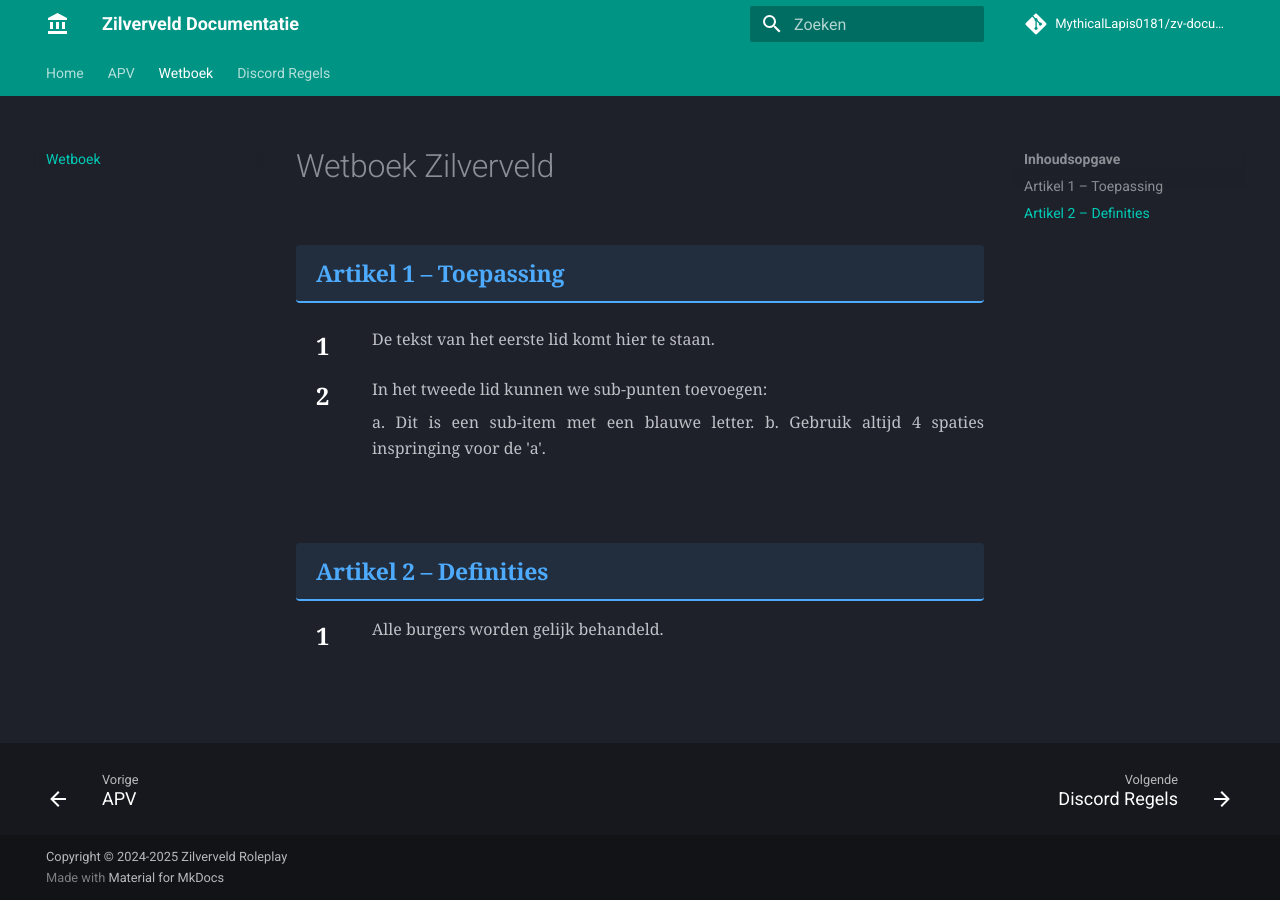
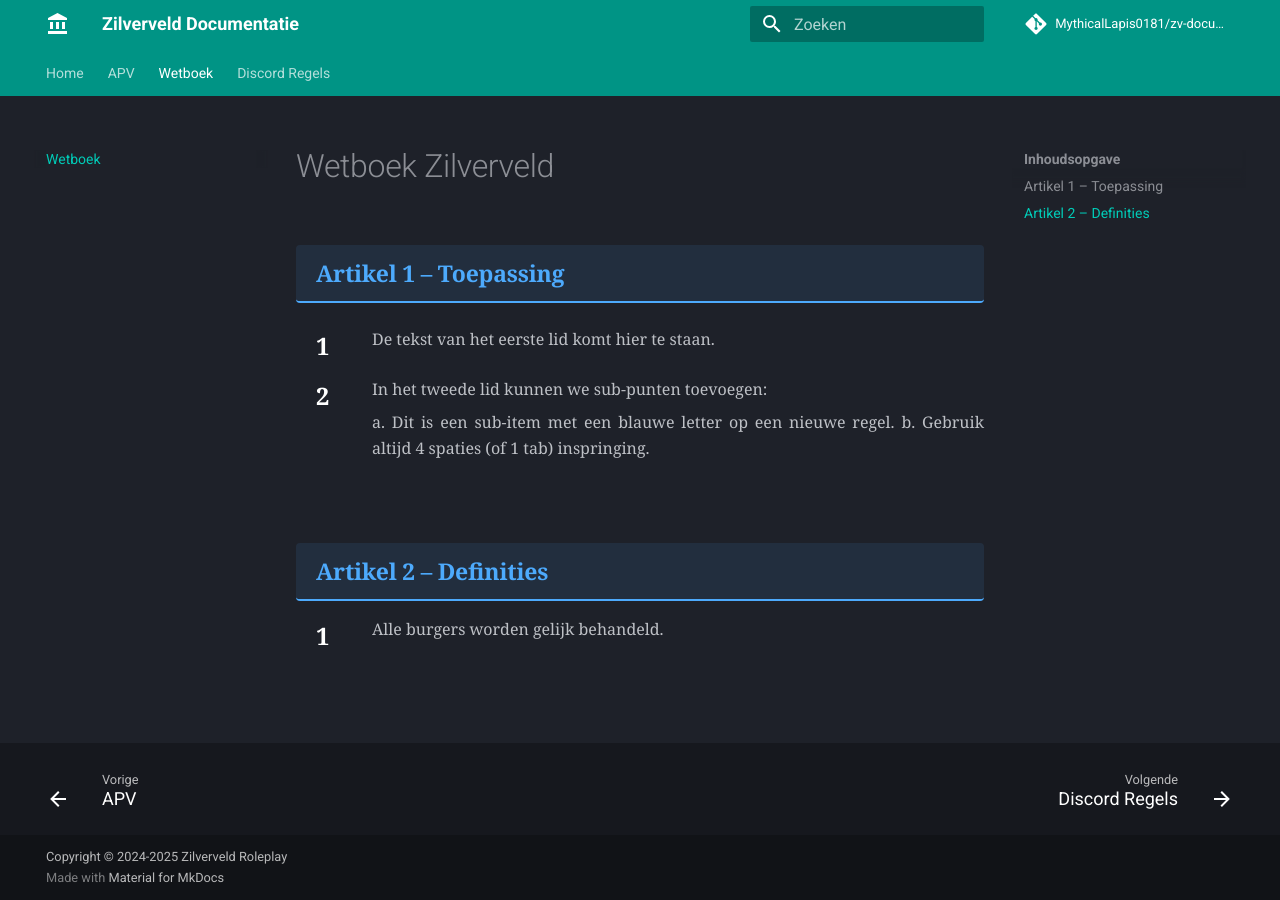
Before and after one commit to MythicalLapis0181/zv-documentatie, an MkDocs documentation site: the page built from docs/wetboek.md, in a window 1280 px wide. Built offline with MkDocs 1.6.1 and Material for MkDocs 9.7.7, drawn with Linux system fonts in a browser that asks for light colours; comment, search, counter and statistics services are not loaded.

Commit message:
Revise sub-item formatting in wetboek.md
Updated sub-item formatting and indentation rules.

```diff
--- a/docs/wetboek.md
+++ b/docs/wetboek.md
@@ -8,8 +8,8 @@
 
 2. In het tweede lid kunnen we sub-punten toevoegen:
 
-    a. Dit is een sub-item met een blauwe letter.
-    b. Gebruik altijd 4 spaties inspringing voor de 'a'.
+    a. Dit is een sub-item met een blauwe letter op een nieuwe regel.
+    b. Gebruik altijd 4 spaties (of 1 tab) inspringing.
     {: type="a"}
 
 ## Artikel 2 – Definities
```
